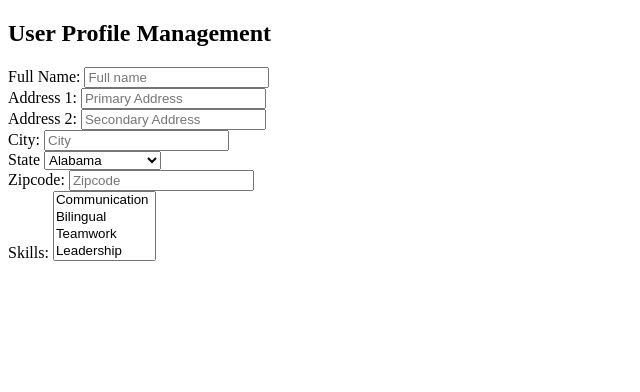
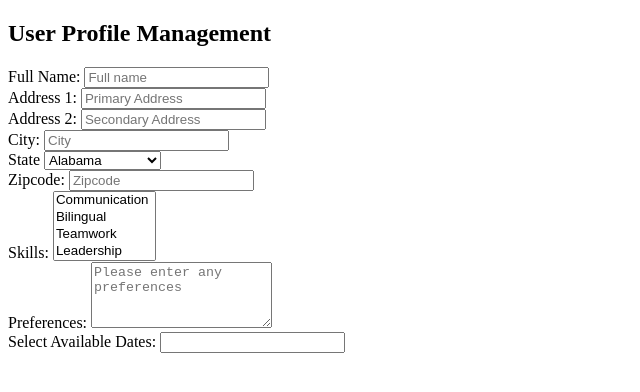
Before and after one commit to hoxxinh/COCS-4353-Software-Design-Team-38, a plain HTML site: page html/userprofile.html in a window 1280 px wide. Shown: the whole page, without its empty margins (0-640 px from the left). Drawn offline with nearby package versions, Linux system fonts and the light colour scheme.

Commit message:
added to the user profile page

```diff
--- a/html/userprofile.html
+++ b/html/userprofile.html
@@ -1,5 +1,7 @@
 <!DOCTYPE html>
 <html lang="en">
+<link rel="stylesheet" href="https://cdn.jsdelivr.net/npm/flatpickr/dist/flatpickr.min.css">
+<script src="https://cdn.jsdelivr.net/npm/flatpickr"></script>
 <head>
     <title>User Profile</title>
     <h2>User Profile Management</h2>
@@ -98,5 +100,20 @@
         </select>
     </div>
 
+    <div>
+        <label for="preferences">Preferences:</label>
+        <textarea id="preferences" name="preferences" rows="4" cols="20" placeholder="Please enter any preferences"></textarea>
+    </div>
 
+    <div>
+        <label for="dates">Select Available Dates:</label>
+        <input type="text" id="dates" name="dates">
+        <script>
+          flatpickr("#dates", {
+            mode: "multiple",
+            dateFormat: "m-d-Y"
+          });
+        </script>
+
+    </div>
 </form>
```
